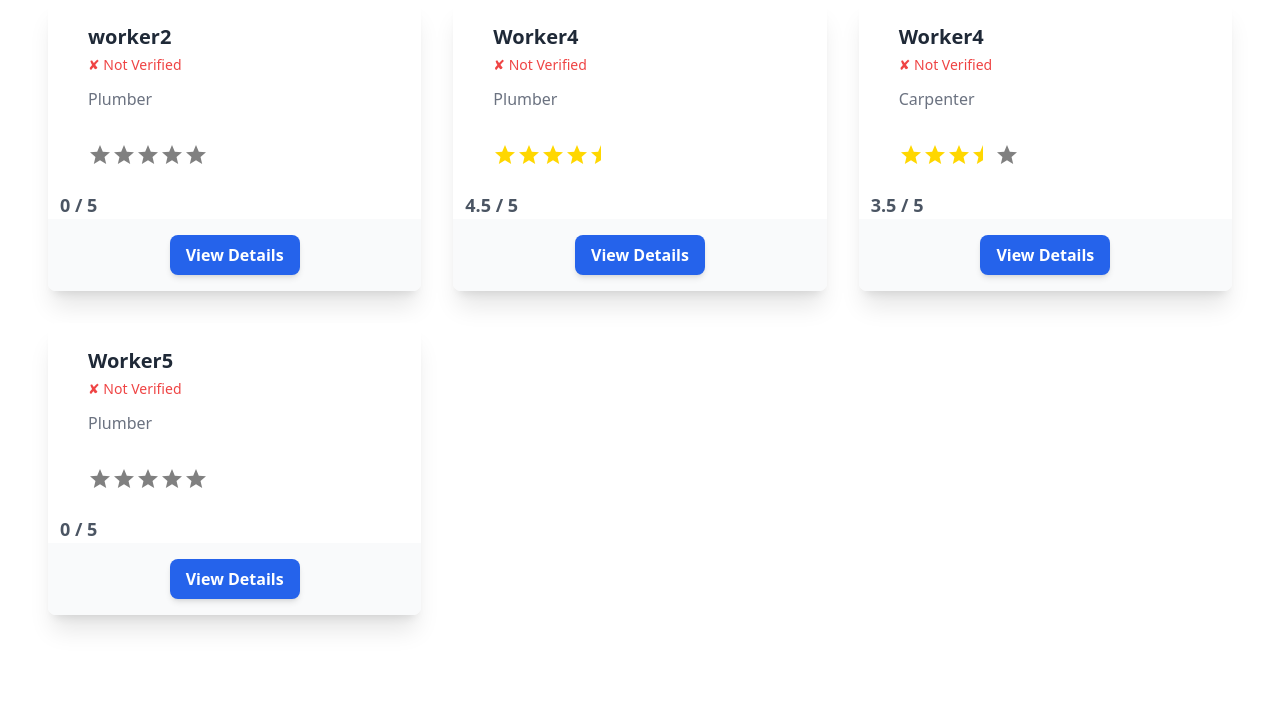
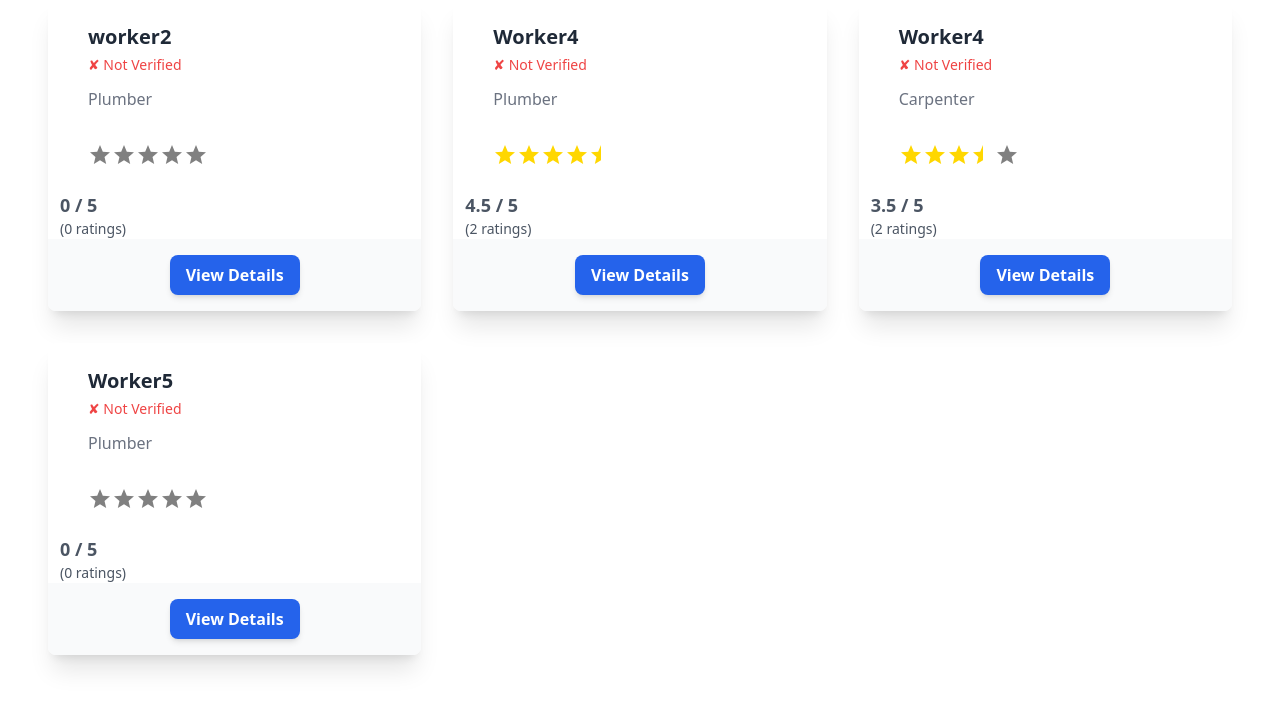
Before and after one commit to mrnlcrow/blue-caller, a Django app: page /get-started/ in a window 1280 px wide. Shown: the part 186-889 px from the top of the page. Before the commit the page ends 816 px from the top, so only its background shows below. Run offline with Django 5.2, Linux system fonts and the light colour scheme; data comes from the database, SQL or seed files in the repository; some libraries are stand-ins or nearby versions.

Commit message:
count rating

```diff
--- a/jobs/templates/jobs/worker_detail.html
+++ b/jobs/templates/jobs/worker_detail.html
@@ -80,6 +80,8 @@
                 </div>
 
                 <p class="ml-3 text-gray-600 text-lg font-semibold">{{ average_rating }} / 5</p>
+                <p class="ml-3 text-gray-600 text-sm">({{ worker.total_ratings }} ratings)</p>
+
 
 
 
--- a/jobs/templates/jobs/worker_list.html
+++ b/jobs/templates/jobs/worker_list.html
@@ -150,6 +150,8 @@
                         </div>
                     </div>
                     <p class="ml-3 text-gray-600 text-lg font-semibold">{{ worker.average_rating }} / 5</p>
+                    <p class="ml-3 text-gray-600 text-sm">({{ worker.total_ratings }} ratings)</p>
+
                     <div class="px-6 py-4 bg-gray-50 rounded-b-lg text-center">
                         <button class="px-4 py-2 bg-blue-600 text-white font-bold rounded-lg shadow-md hover:bg-blue-700 transform hover:scale-105 transition duration-200 ease-in-out">
                             View Details
--- a/jobs/views.py
+++ b/jobs/views.py
@@ -26,9 +26,7 @@ class WorkerListView(ListView):
         filter_param = self.request.GET.get('filter')  # Filter parameter
 
         queryset = Worker.objects.all()
-        print(queryset)
-        for i in queryset:
-            print(i)
+
         # Apply search functionality (by tagline) first
         if query:
             queryset = queryset.filter(tagline__icontains=query)
@@ -76,6 +74,10 @@ class WorkerListView(ListView):
             # Calculate the worker's average rating
             average_rating = WorkerRating.objects.filter(appointment__worker=worker).aggregate(Avg('average_rating'))['average_rating__avg']
             worker.average_rating = round(average_rating, 1) if average_rating else 0  # Default to 0 if no ratings exist
+
+            # Get the total number of ratings
+            total_ratings = WorkerRating.objects.filter(appointment__worker=worker).count()
+            worker.total_ratings = total_ratings  # Pass the total number of ratings to the template
 
             # Calculate the number of stars
             full_stars = int(worker.average_rating)
```
